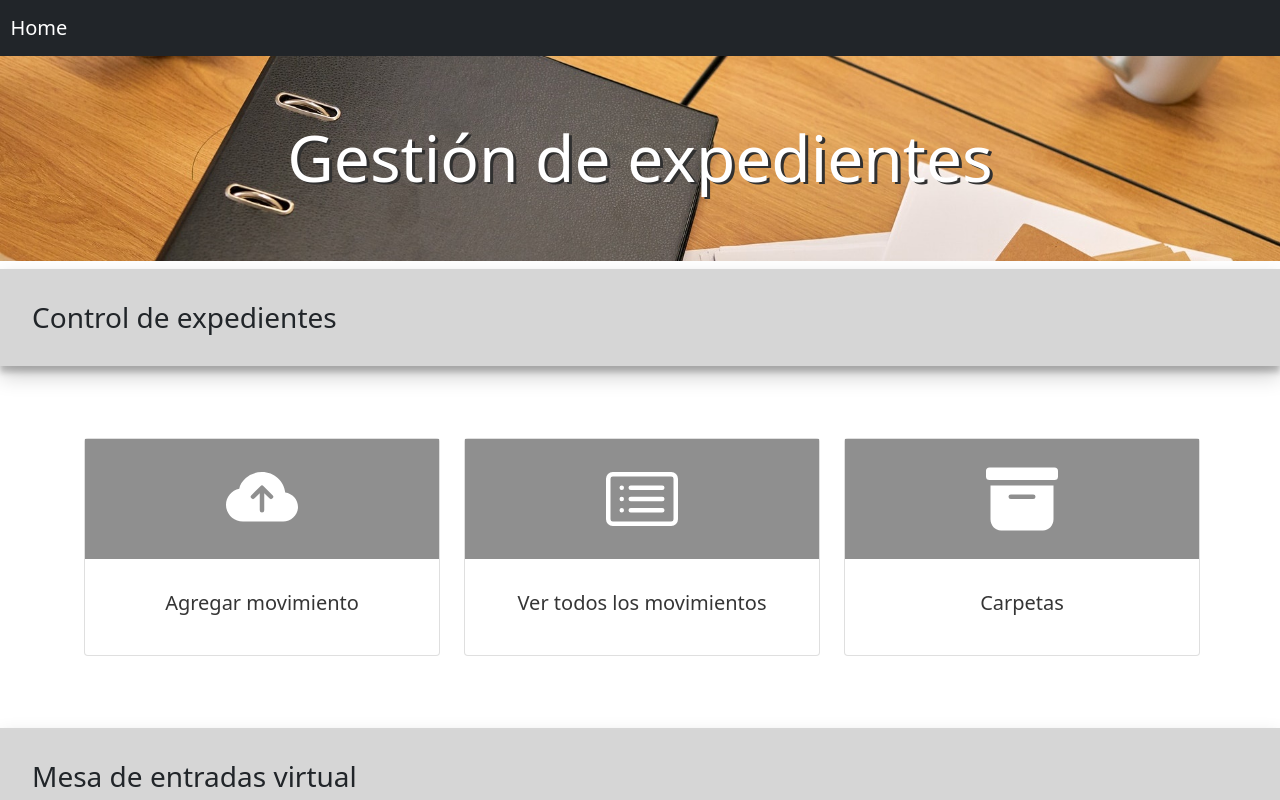
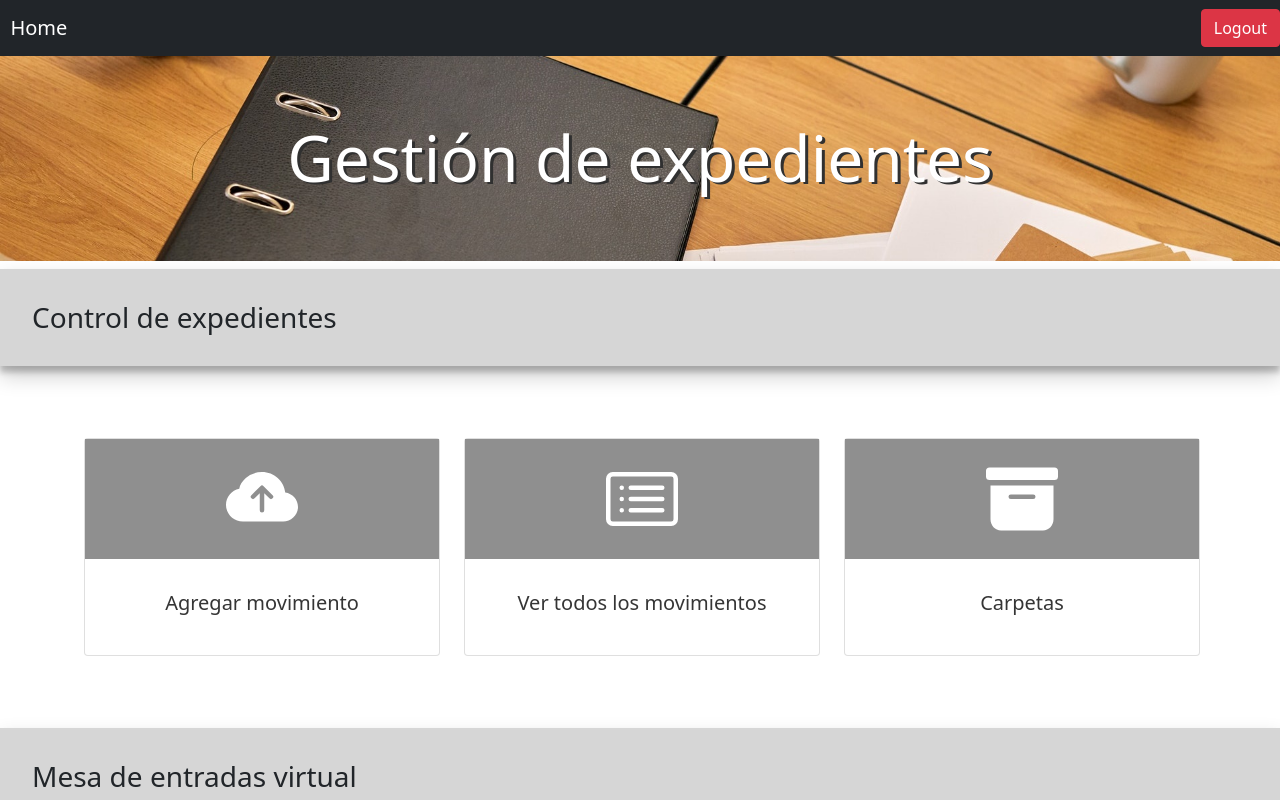
Before and after one commit to ani-ferreira/expedientes, a React (Create React App) app in the folder client/: page / in a window 1280 px wide. Shown: the top 800 px of the page. Built offline with nearby package versions, Linux system fonts and the light colour scheme.

Commit message:
created logout btn

```diff
--- a/client/src/components/Layout/Header.js
+++ b/client/src/components/Layout/Header.js
@@ -1,3 +1,5 @@
+import LogoutBtn from '../LogoutBtn';
+
 const Header = () => {
   return (
     <nav className="navbar navbar-expand-lg navbar-dark bg-dark">
@@ -6,6 +8,7 @@ const Header = () => {
       </a>
 
       <div className="collapse navbar-collapse" id="navbarNav"></div>
+      <LogoutBtn />
     </nav>
   );
 };
--- /dev/null
+++ b/client/src/components/LogoutBtn.js
@@ -0,0 +1,16 @@
+import React from 'react';
+
+const LogoutBtn = () => {
+  return (
+    <button
+      className="btn btn-danger"
+      onClick={() => {
+        localStorage.removeItem('token');
+      }}
+    >
+      Logout
+    </button>
+  );
+};
+
+export default LogoutBtn;
```
